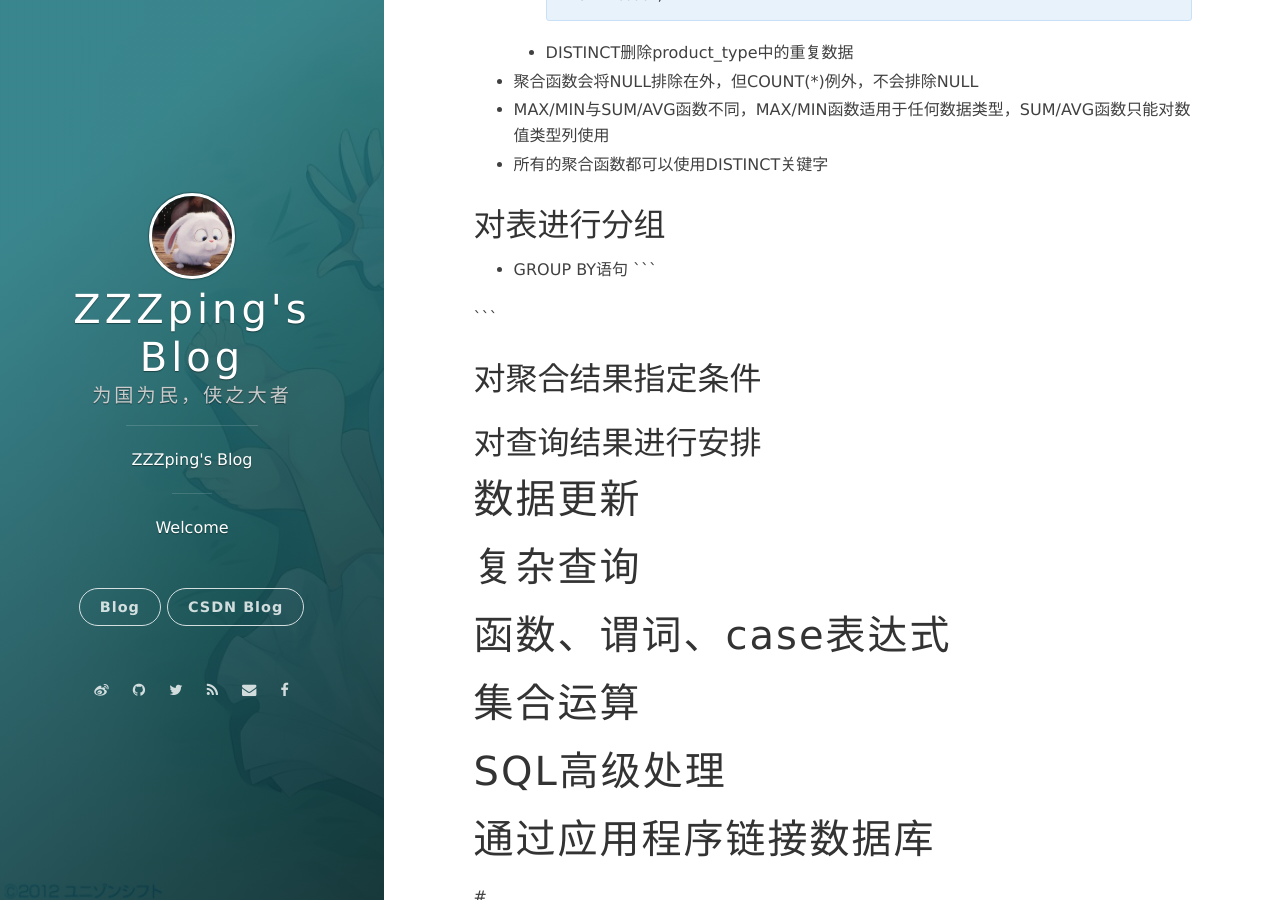
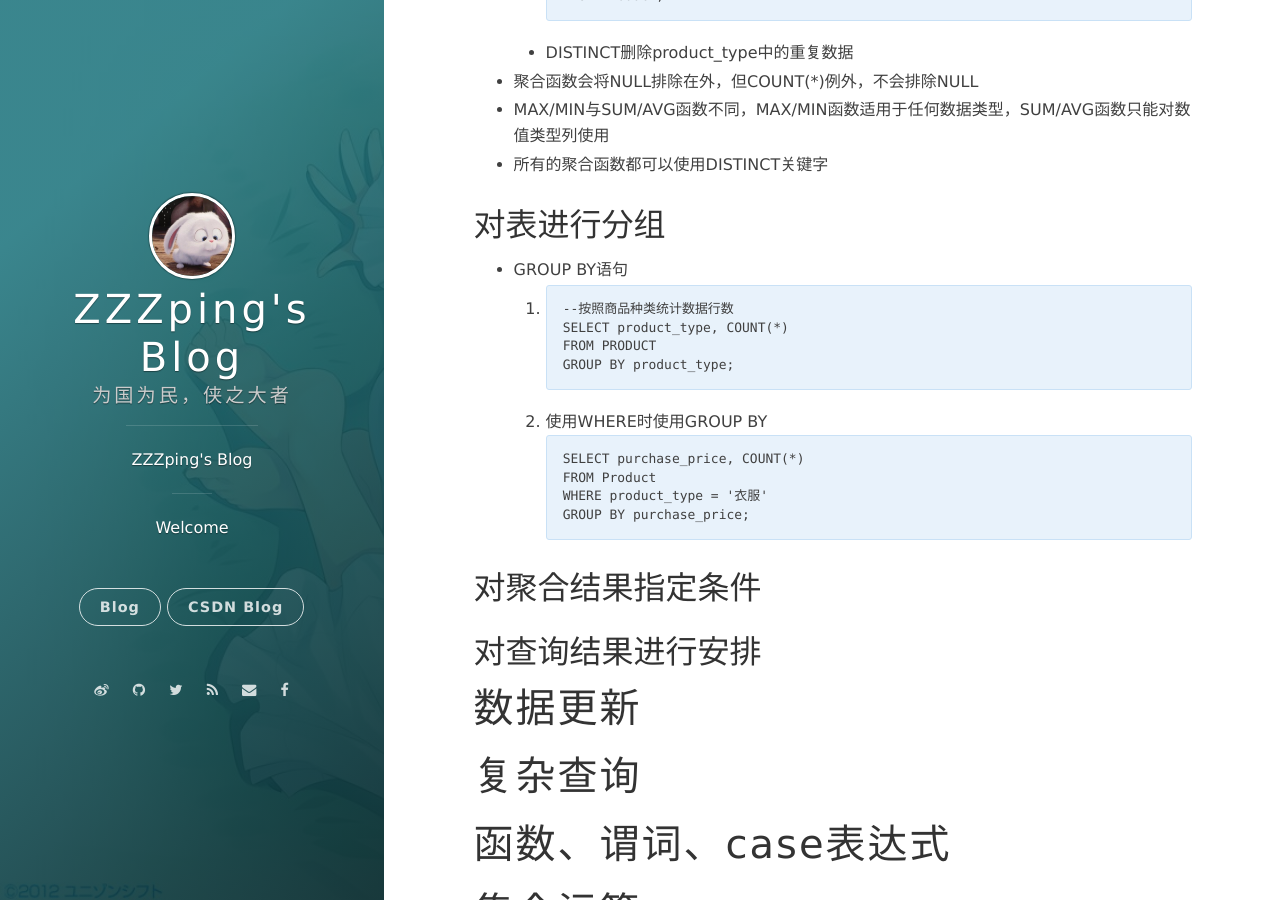
Before and after one commit to ZZZping/ZZZping.github.io, a Jekyll site: the page built from _posts/2020-03-30-SQL笔记.md, in a window 1280 px wide and 900 px high, scrolled down 1688 px. Built offline with Jekyll 4.4.1, drawn with Linux system fonts in a browser that asks for light colours; nearby versions of some CDN libraries; comment, search, counter and statistics services are not loaded.

Commit message:
group by

````diff
--- a/_posts/2020-03-30-SQL笔记.md
+++ b/_posts/2020-03-30-SQL笔记.md
@@ -84,9 +84,20 @@ date: 2020-03-30 08:28:24.000000000 +09:00
 
 ## 对表进行分组
    + GROUP BY语句
-   ```
-
-   ```
+      1.
+      ```
+         --按照商品种类统计数据行数
+         SELECT product_type, COUNT(*)
+         FROM PRODUCT
+         GROUP BY product_type;
+      ```
+      2. 使用WHERE时使用GROUP BY
+      ```
+         SELECT purchase_price, COUNT(*)
+         FROM Product
+         WHERE product_type = '衣服'
+         GROUP BY purchase_price;
+      ```
 
 ## 对聚合结果指定条件
 
````
